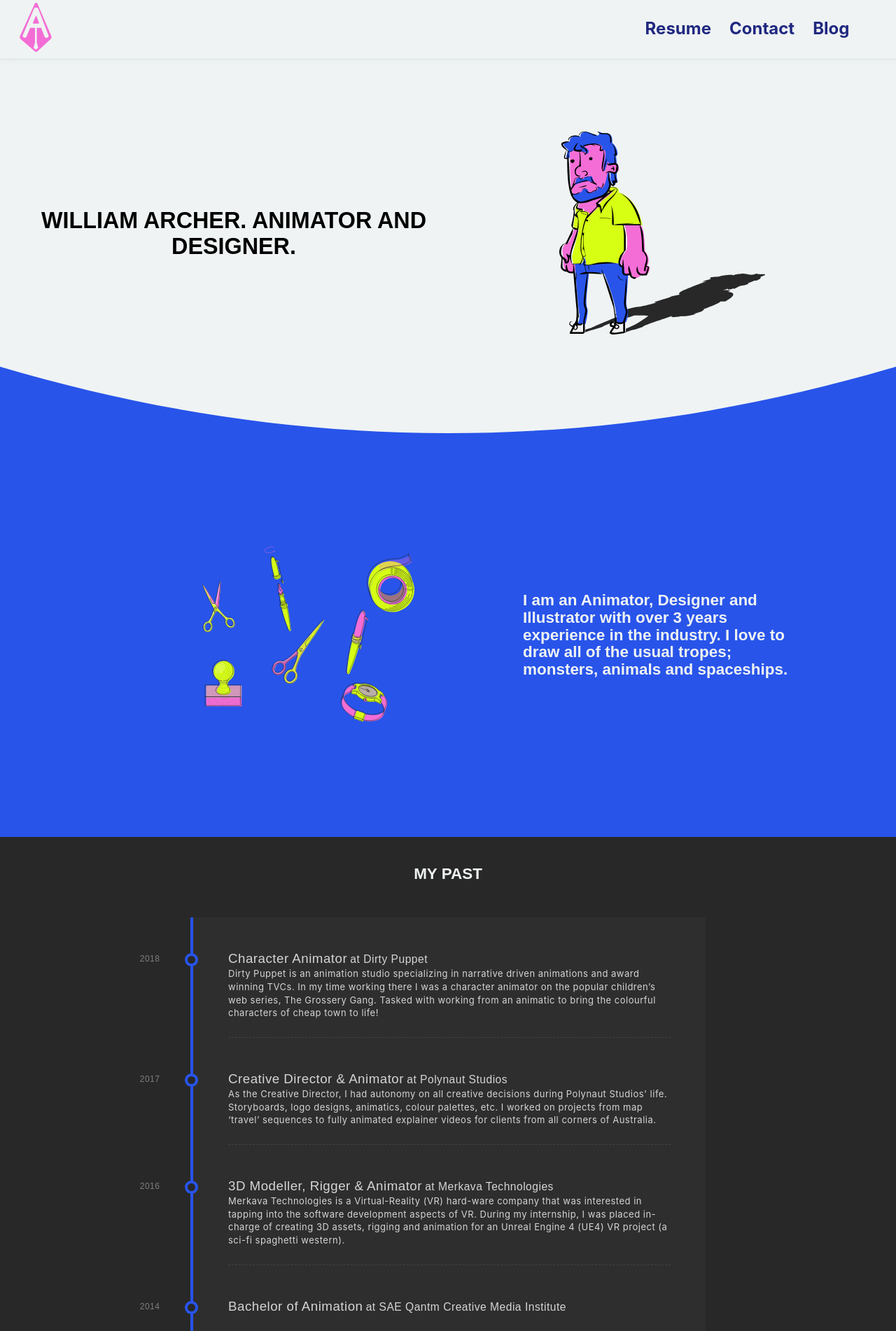
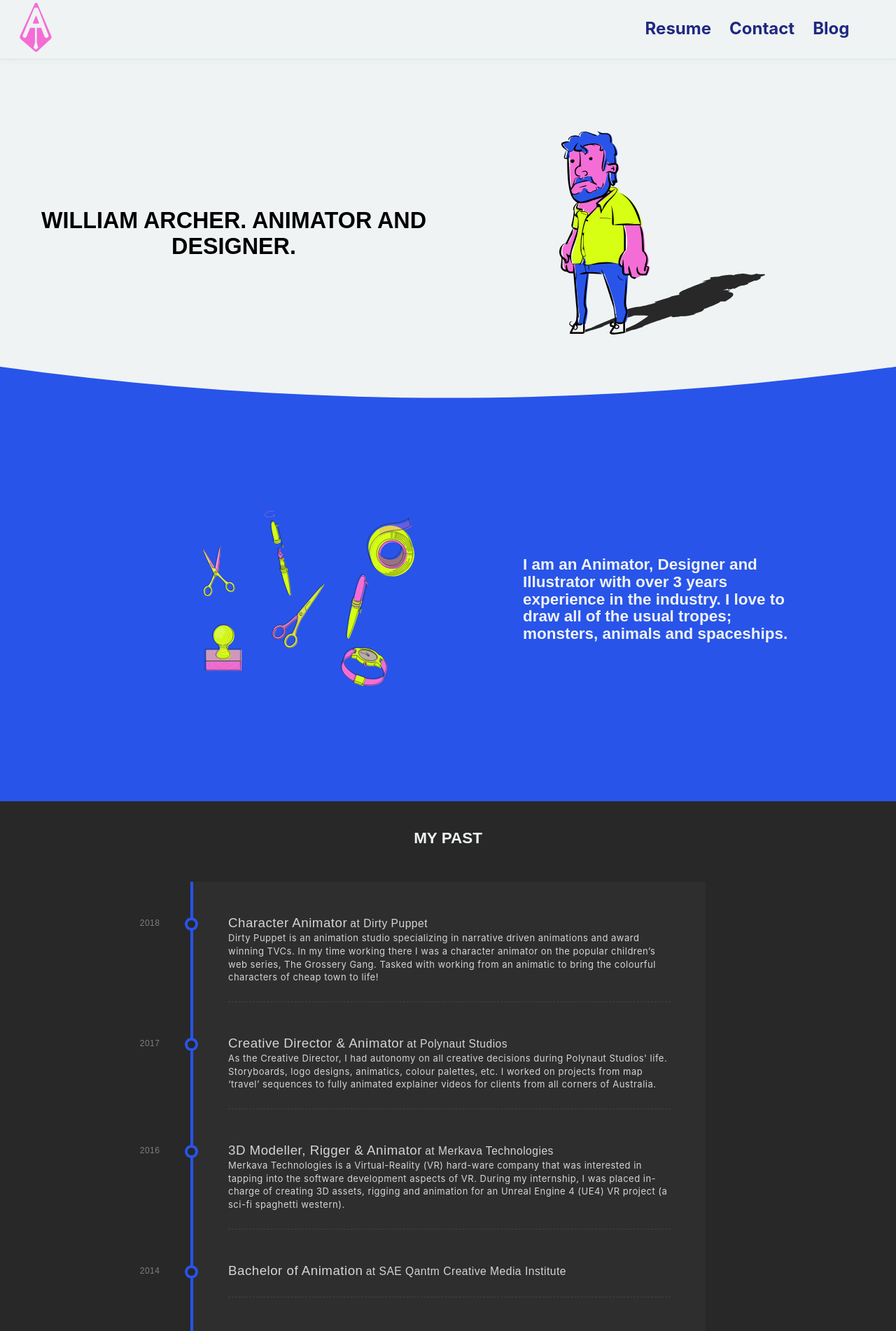
Before and after one commit to AgentPurpleLord/Will-Archer, a Jekyll site: the page built from pages/resume.html, in a window 1280 px wide. Shown: the top 1902 px of the page at 70% size. Built offline with Jekyll 4.4.1, drawn with Linux system fonts in a browser that asks for light colours; some web fonts are replaced.

Commit message:
Proper stacking on columns and responsive SVG's.

```diff
--- a/pages/resume.html
+++ b/pages/resume.html
@@ -49,19 +49,19 @@
             <h1>{{ page.splash }}</h1>
         </div>
         <div class="flex-grid__col header__icon">
-            <img src="{{site.url}}/assets/brand/williamPerson.svg" alt="William Archer standing around" width="500" height="250" />
+            <img src="{{site.url}}/assets/brand/williamPerson.svg" alt="William Archer standing around" />
         </div>
     </section>
 </div>
 
-<svg style="display: block; "width="100%" height="96px" viewBox="0 0 100 100" version="1.1" xmlns="http://www.w3.org/2000/svg" xmlns:xlink="http://www.w3.org/1999/xlink" preserveAspectRatio="none">
+<svg style="display: block;" width="100%" height="5%" viewBox="0 0 100 100" version="1.1" xmlns="http://www.w3.org/2000/svg" xmlns:xlink="http://www.w3.org/1999/xlink" preserveAspectRatio="none">
     <path fill="#2854EA" d="M0,0 C16.6666667,66 33.3333333,99 50,99 C66.6666667,99 83.3333333,66 100,0 L100,100 L0,100 L0,0 Z"></path>
 </svg>
 
 
-<section class="about flex-grid">
-    <div class="flex-grid__col about__icon">
-        <img src="{{site.url}}/assets/brand/artfulIcons.svg" alt="A series of art-related tools" width="500" height="300" />
+<section class="about flex-grid flex-grid--md">
+    <div class="flex-grid__col flex-grid__col--md about__icon">
+        <img src="{{site.url}}/assets/brand/artfulIcons.svg" alt="A series of art-related tools" />
     </div>
     <div class="flex-grid__col about__header">
         <h2>{{ page.about }}</h2>
@@ -86,12 +86,12 @@
 <section class="skills">
     <h3>Skills</h3>
     <div class="container--lg">
-        <div class="flex-grid flex-grid--lg">
+        <div class="flex-grid flex-grid--md">
             {% for item in page.skills %}
             {% if item.skill == 'Animation' %}
             <div class="flex-grid__col flex-grid__col--lg">
                 <div class="skills__card">
-                    <svg viewBox="0 0 160 160" width="200" height="200">
+                    <svg viewBox="0 0 160 160" width="80%" height="80%">
                         <circle cx="80" cy="80" r="50" fill="#2854EA" />
                         <g transform=" matrix(0.866, -0.5, 0.25, 0.433, 80, 80)">
                             <path d="M 0,70 A 65,70 0 0,0 65,0 5,5 0 0,1 75,0 75,70 0 0,1 0,70Z" fill="#F46DD6">
@@ -106,7 +106,7 @@
             {% else %}
             <div class="flex-grid__col flex-grid__col--lg">
                 <div class="skills__card">
-                    <img class="skills__icon" src="{{ item.svg }}" alt="{{ item.alt }}" width="200" height="200" />
+                    <img class="skills__icon" src="{{ item.svg }}" alt="{{ item.alt }}" />
                     <h4>{{ item.skill }}</h4>
                 </div>
             </div>
```
